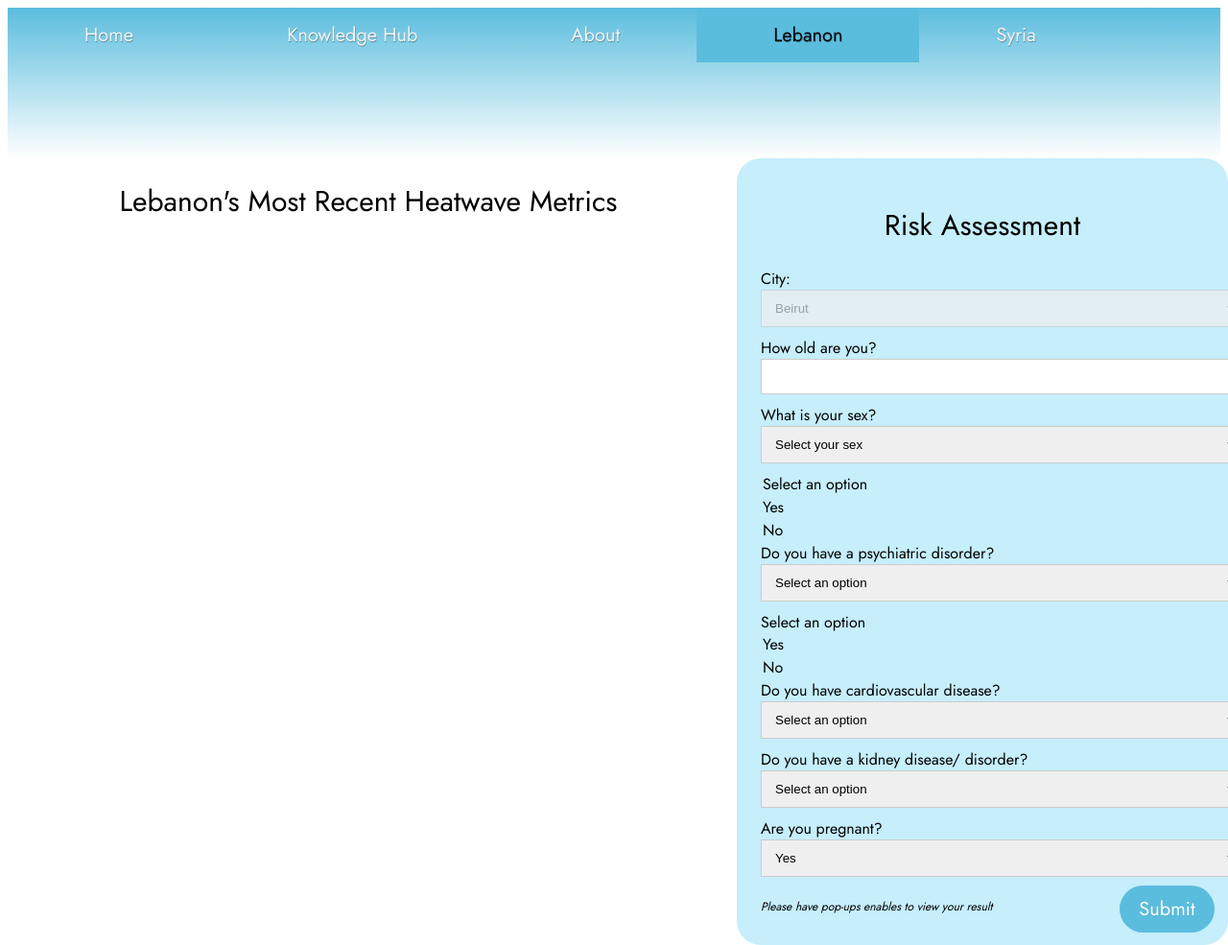
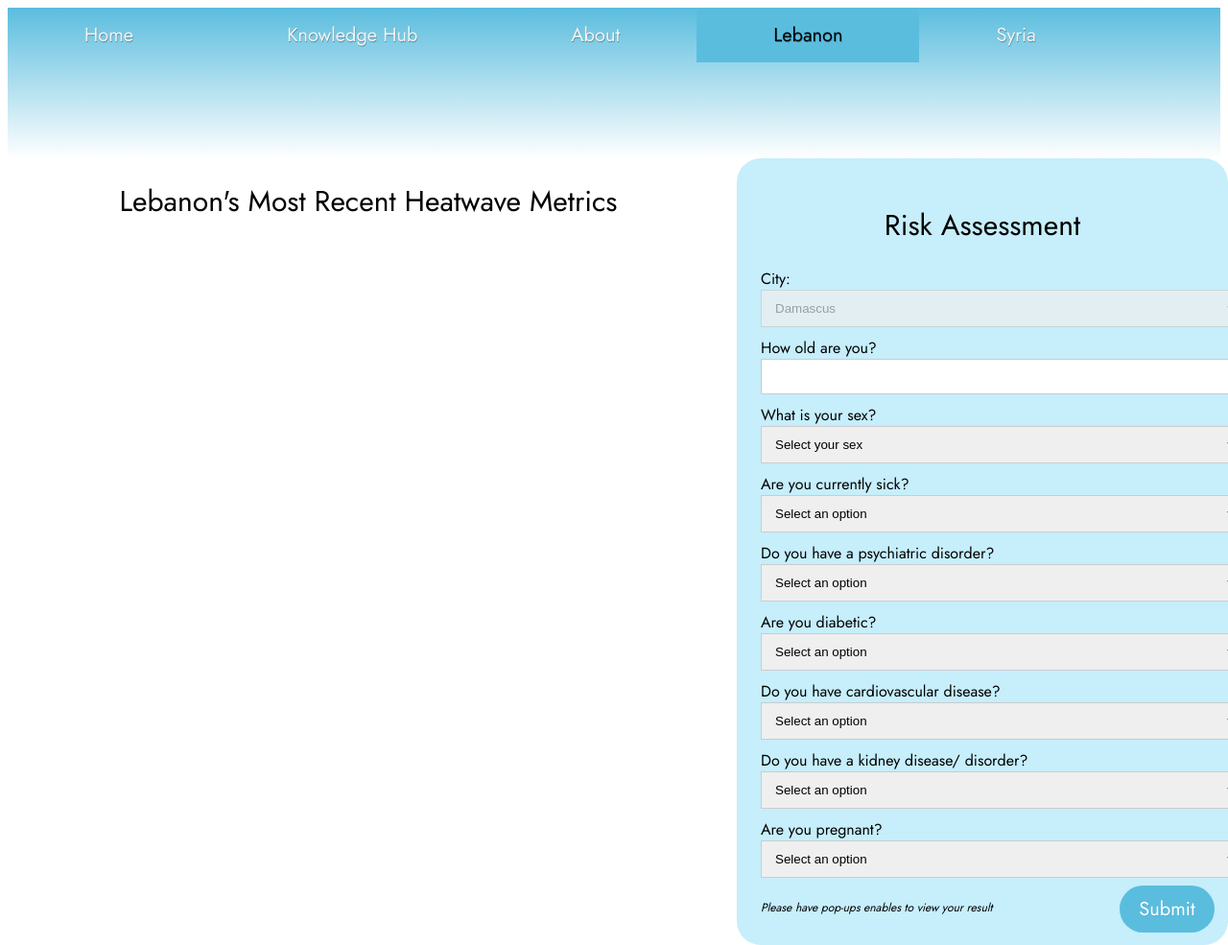
Before and after one commit to NimraOnline/HeatHealthHub, a plain HTML site: page Lebanon.html in a window 1280 px wide. Shown: the top 985 px of the page at 96% size. Drawn offline with Linux system fonts and the light colour scheme.

Commit message:
fixing form

```diff
--- a/Lebanon.html
+++ b/Lebanon.html
@@ -30,9 +30,9 @@
 
       <label for="city">City:</label>
       <select name="city" disabled>
-          <option value="Beirut" selected>Beirut</option>
+          <option value="Damascus" selected>Damascus</option>
       </select>
-      <input type="hidden" name="city" value="Beirut">
+      <input type="hidden" name="city" value="Damascus">
 
       <label for="age">How old are you?</label>
       <input type="number" name="age" min="0" max="150" required>
@@ -44,22 +44,22 @@
         <option value="female">Female</option>
       </select>
 
-      <label for="sickness>Are you currently sick?</label>
+      <label for="sickness">Are you currently sick?</label>
       <select name="sickness" required>
         <option value="">Select an option</option>
         <option value="yes">Yes</option>
         <option value="no">No</option>
       </select>
 
-      <label for="psychiatricdisorder">Do you have a psychiatric disorder?</label>
-      <select name="psychiatricdisorder" required>
+      <label for="psychiatricdisorders">Do you have a psychiatric disorder?</label>
+      <select name="psychiatricdisorders" required>
         <option value="">Select an option</option>
         <option value="yes">Yes</option>
         <option value="no">No</option>
       </select>
 
-      <label for="diabetes>Are you diabetic?</label>
-      <select name="diabetes required>
+      <label for="diabetes">Are you diabetic?</label>
+      <select name="diabetes" required>
         <option value="">Select an option</option>
         <option value="yes">Yes</option>
         <option value="no">No</option>
@@ -80,7 +80,7 @@
       </select>
 
       <label for="pregnancy">Are you pregnant?</label>
-      <select name="pregnancyrequired>
+      <select name="pregnancy" required>
         <option value="">Select an option</option>
         <option value="yes">Yes</option>
         <option value="no">No</option>
```
